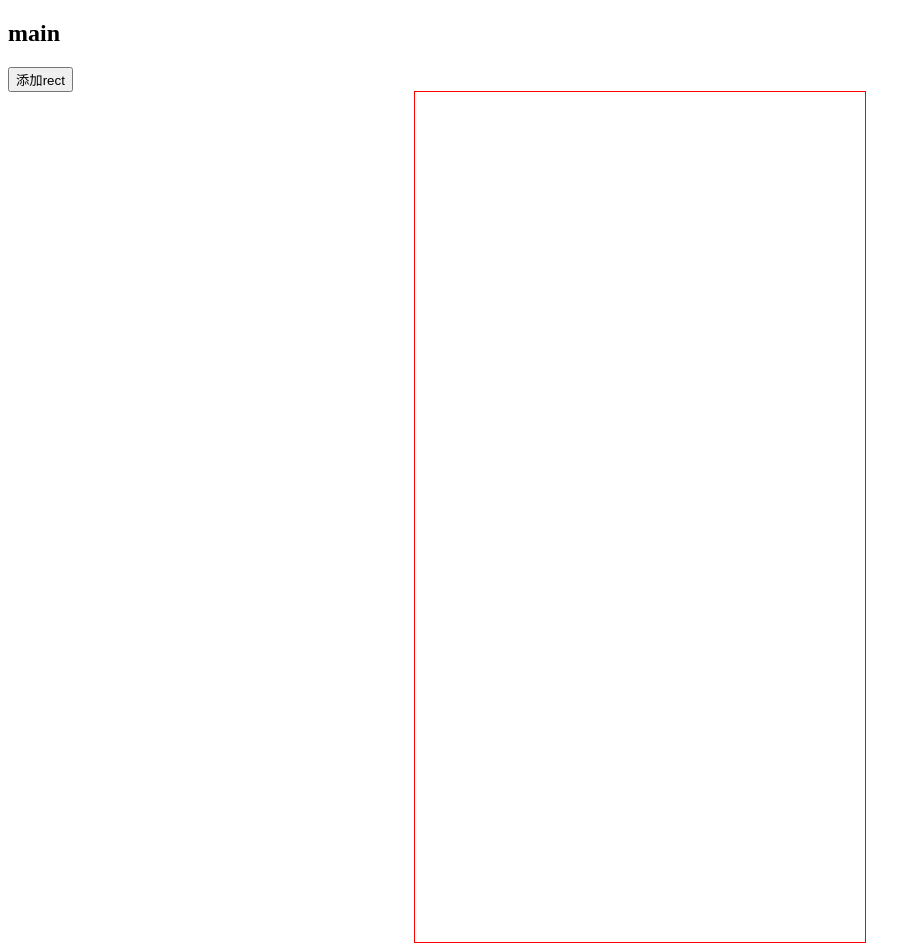
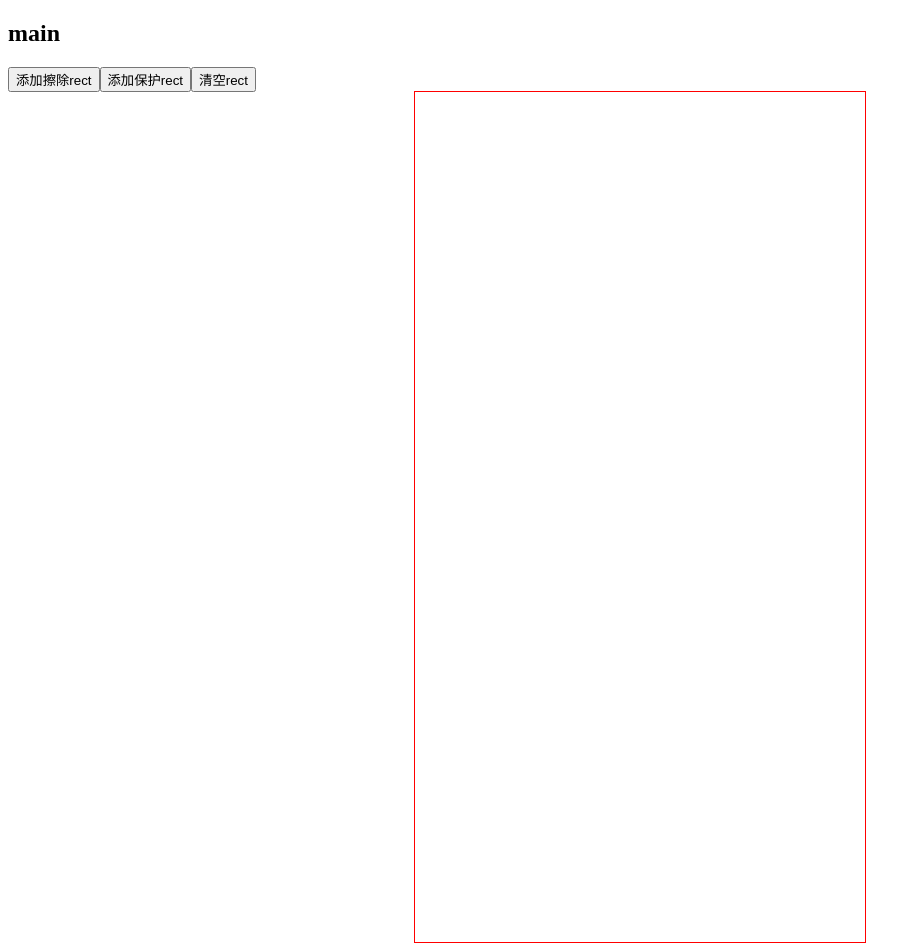
Before and after one commit to zeng-jc/video-capture, a Vue app: page / in a window 1280 px wide. Shown: the whole page, without its empty margins (0-921 px from the left). Built offline with nearby package versions, Linux system fonts and the light colour scheme.

Commit message:
feat: 清空rect

```diff
--- a/src/components/interact-rect/index.vue
+++ b/src/components/interact-rect/index.vue
@@ -4,6 +4,13 @@ import { getCoordinate, getTranslate } from './index'
 import interact from 'interactjs'
 import type { InteractEvent, ResizeEvent } from '@interactjs/types/index'
 const emits = defineEmits(['remove', 'coordinate'])
+const props = defineProps({
+  a: {
+    type: String
+  }
+})
+
+console.log('rect props', props)
 
 const rect = ref<HTMLDivElement>()
 const removeRect = () => {
--- a/src/views/main/main.vue
+++ b/src/views/main/main.vue
@@ -5,31 +5,44 @@ const rectContainerRef = ref<HTMLDivElement>()
 interface RectInfo {
   id: number
   component: Raw<Component>
+  coordinate?: object
 }
 const rects = reactive<RectInfo[]>([])
 let increment = 0
-const addRect = () => {
+const addEraseRect = () => {
   rects.push({ component: markRaw(InteractRect), id: increment++ })
 }
+const addProtectedRect = () => {}
 const removeRect = (index: number) => {
   rects.splice(index, 1)
 }
-const coordinateRect = (coor: object) => {
-  console.log(coor)
+const coordinateRect = (index: number, coor: object) => {
+  rects[index].coordinate = coor
+  console.log(index, coor)
+}
+const clearRect = () => {
+  rects.length = 0
 }
 </script>
 
 <template>
   <div class="main">
     <h2>main</h2>
-    <button @click="addRect">添加rect</button>
+    <button @click="addEraseRect">添加擦除rect</button>
+    <button @click="addProtectedRect">添加保护rect</button>
+    <button @click="clearRect">清空rect</button>
     <div class="rect-container" ref="rectContainerRef">
       <component
         v-for="(item, index) in rects"
         :key="item.id"
         :is="item.component"
         @remove="removeRect(index)"
-        @coordinate="coordinateRect"
+        @coordinate="
+          (payload: object) => {
+            coordinateRect(index, payload)
+          }
+        "
+        a="aaa"
       ></component>
     </div>
   </div>
```
